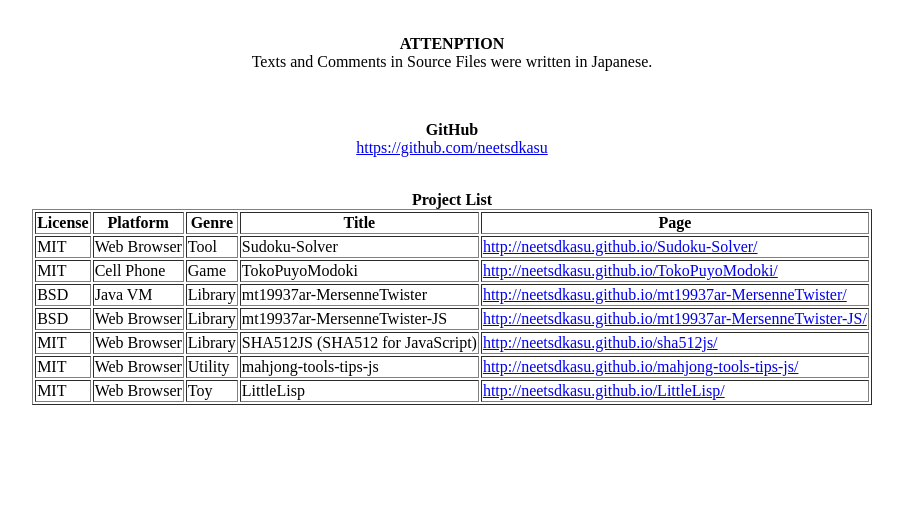
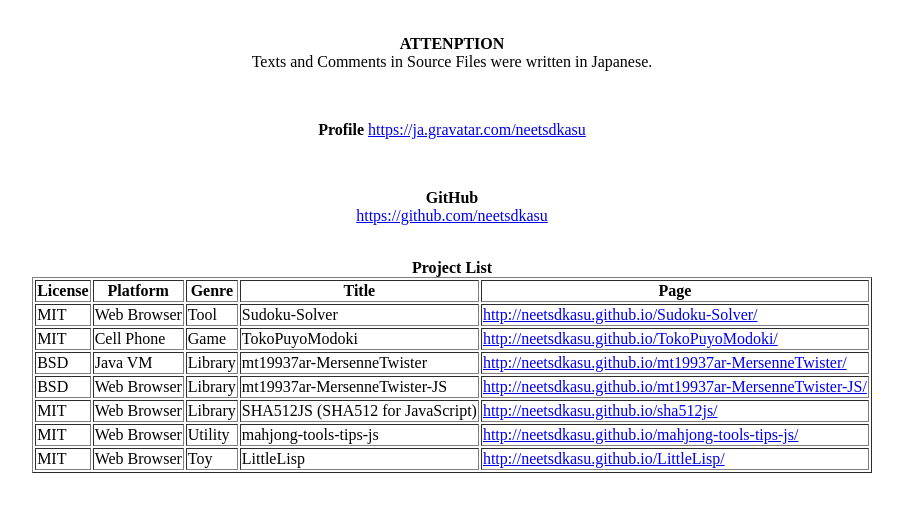
Before and after one commit to neetsdkasu/neetsdkasu.github.io, a plain HTML site: page index.html in a window 1280 px wide. Shown: the part 79-590 px from the top of the page, without its empty margins (188-1091 px from the left). Drawn offline with Linux system fonts and the light colour scheme.

Commit message:
Update index.html

```diff
--- a/index.html
+++ b/index.html
@@ -14,6 +14,13 @@
 <p>
 <b>ATTENPTION</b><br>
 Texts and Comments in Source Files were written in Japanese.<br>
+</p>
+
+<br>
+
+<p>
+<b>Profile</b>
+<a href="https://ja.gravatar.com/neetsdkasu">https://ja.gravatar.com/neetsdkasu</a>
 </p>
 
 <br>
```
